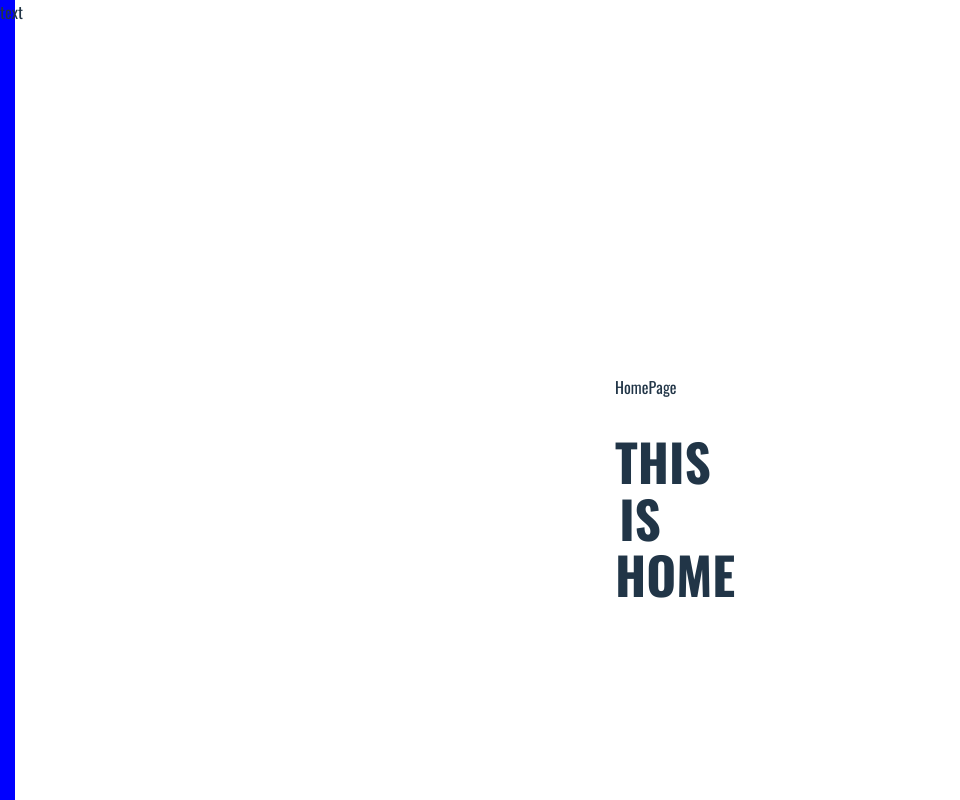
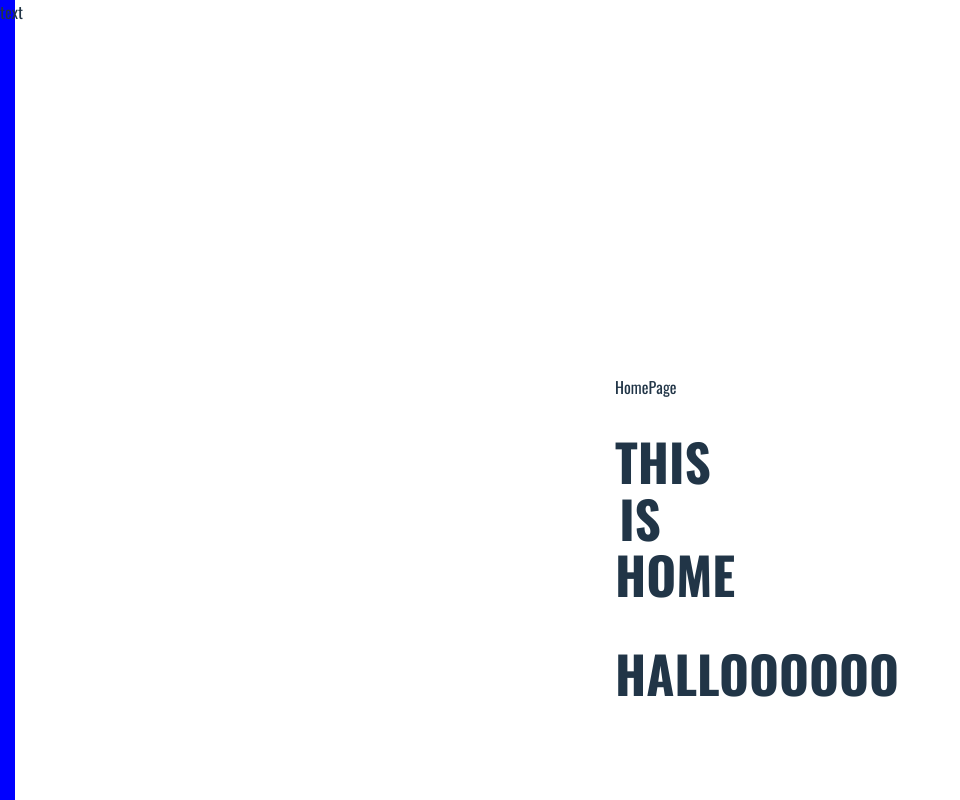
Before and after one commit to codesfromannywhere/free2game, a React (Vite) app: page / in a window 1280 px wide. Shown: the whole page, without its empty margins (0-960 px from the left). Built offline with nearby package versions, Linux system fonts and the light colour scheme; no server answers.

Commit message:
components for home

```diff
--- /dev/null
+++ b/src/components/HomeRecentList.jsx
@@ -0,0 +1,24 @@
+import { useState, useEffect } from "react";
+
+const HomeRecentList = () => {
+
+
+    useEffect(() => {
+        fetch(`https://www.freetogame.com/api/games?&sort-by=release-date?&platform=all`)
+            .then(res => res.json())
+            .then(data => {
+                /* console.log(data) */
+                // setRecentData(data)
+            })
+    },)
+
+
+
+    return (
+        <section className="HomeRecentList">
+            <h1>HALLOOOOOO</h1>
+        </section>
+    )
+}
+
+export default HomeRecentList;
--- a/src/pages/home/HomePage.jsx
+++ b/src/pages/home/HomePage.jsx
@@ -1,11 +1,13 @@
 import React from 'react';
 import style from './HomePage.module.scss?inline'
+import HomeRecentList  from '../../components/HomeRecentList'
 
 const HomePage = () => {
 	return (
 		<div className={style.homePage}>
 			HomePage
 			<h1>THIS IS HOME</h1>
+			<HomeRecentList/>
 		</div>
 	);
 };
```
Also changed, not shown: src/components/HomeGameItemDescription.jsx (added).
